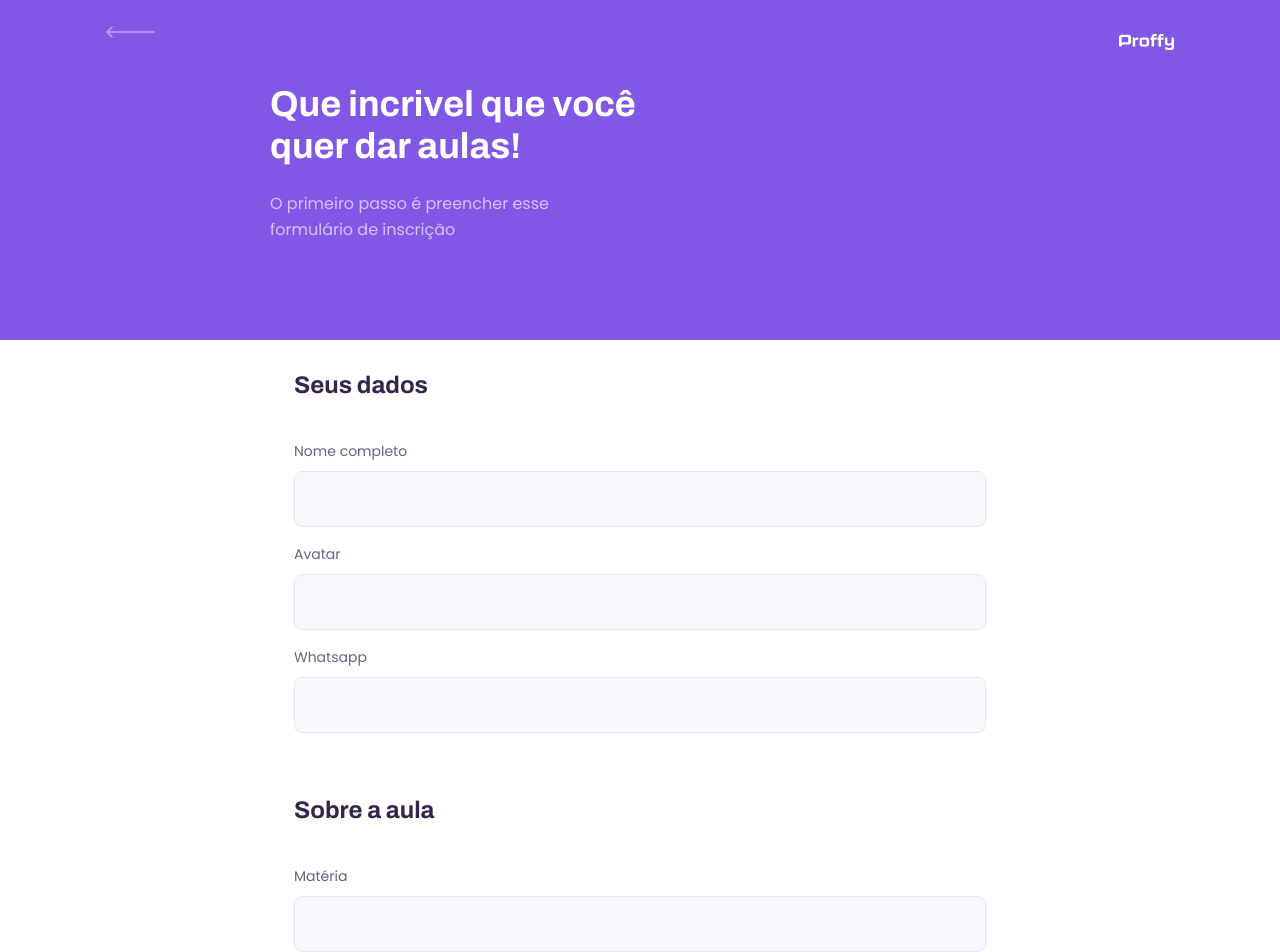
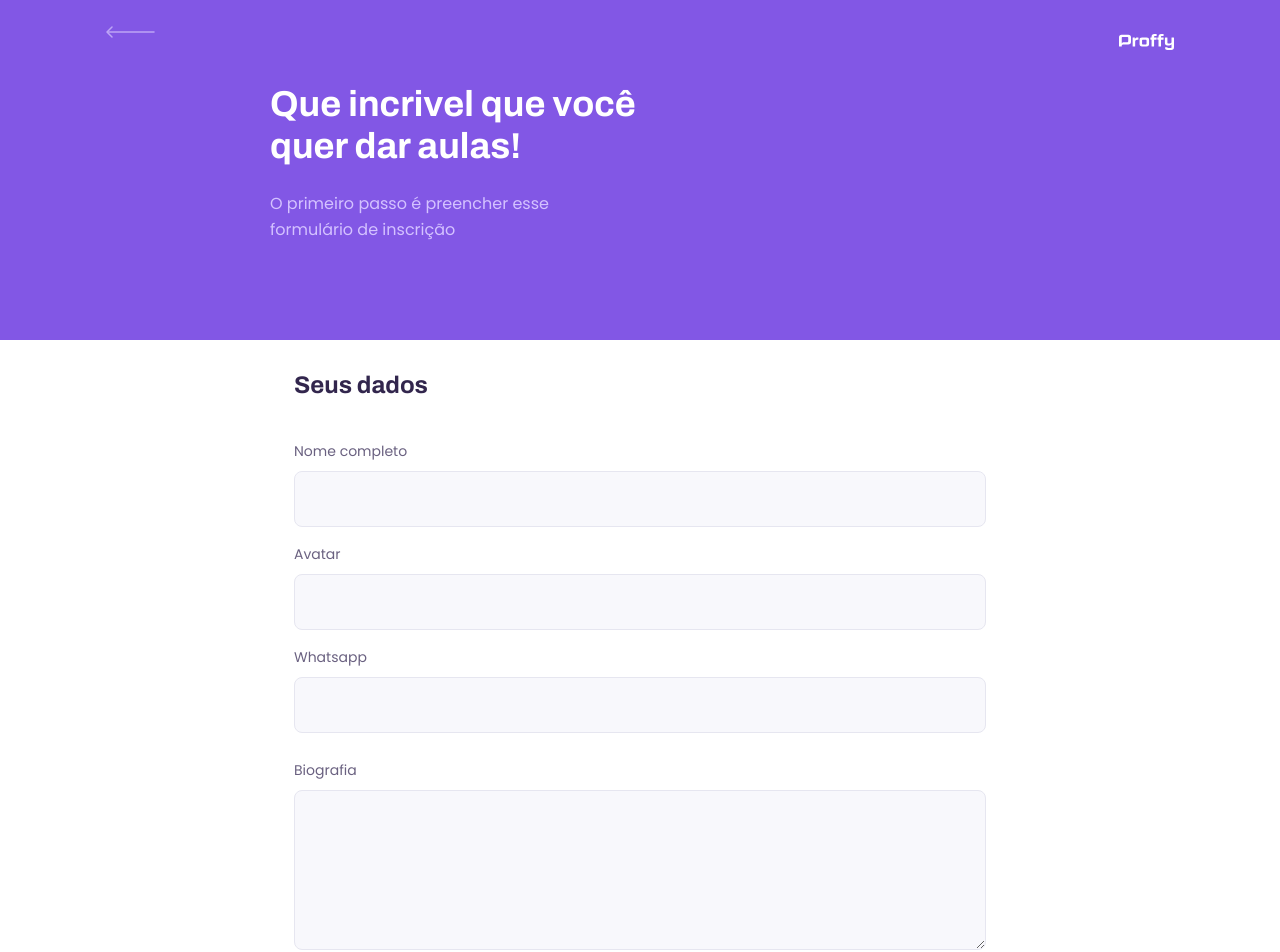
Before and after one commit to Eduardo-SO/Proffy, a React (Create React App) app in the folder web/: page /give-classes in a window 1280 px wide. Shown: the top 952 px of the page. Built offline with nearby package versions, Linux system fonts and the light colour scheme.

Commit message:
Create textarea component

```diff
--- a/web/src/components/Input/index.tsx
+++ b/web/src/components/Input/index.tsx
@@ -9,7 +9,7 @@
 
 const Input: React.FC<InputProps> = ({ label, name, ...rest }) => {
   return (
-    <Container>
+    <Container className="input-block">
       <label htmlFor={name}>{label}</label>
       <input id={name} {...rest}/>
     </Container>
--- /dev/null
+++ b/web/src/components/Textarea/index.tsx
@@ -0,0 +1,19 @@
+import React, { TextareaHTMLAttributes } from 'react';
+
+import { Container } from './styles';
+
+interface TextareaProps extends TextareaHTMLAttributes<HTMLTextAreaElement> {
+  name: string;
+  label: string;
+}
+
+const Textarea: React.FC<TextareaProps> = ({ label, name, ...rest }) => {
+  return (
+    <Container className="textarea-block">
+      <label htmlFor={name}>{label}</label>
+      <textarea id={name} {...rest}/>
+    </Container>
+  );
+}
+
+export default Textarea;
--- /dev/null
+++ b/web/src/components/Textarea/styles.ts
@@ -0,0 +1,49 @@
+import styled from 'styled-components';
+
+export const Container = styled.div`
+  position: relative;
+
+  & + & {
+    margin-top: 1.4rem;
+  }
+
+  label {
+    font-size: 1.4rem;
+  }
+
+  textarea {
+    width: 100%;
+    height: 16rem;
+    min-height: 8rem;
+    resize: vertical;
+
+    margin-top: .8rem;
+    padding: 1.2rem 1.6rem;
+    border-radius: .8rem;
+
+    background: var(--color-input-background);
+    border: 1px solid var(--color-line-in-white);
+
+    font: 1.6rem Archivo;
+  }
+
+  &:focus-within::after {
+    content: '';
+    bottom: 0.7rem;
+
+    position: absolute;
+    left: 1.6rem;
+    right: 1.6rem;
+
+    width: calc(100% - 3.2rem);
+    height: 2px;
+
+    background: var(--color-primary-light);
+  }
+
+  @media(min-width: 700px) {
+    & + div {
+      margin-top: 0rem;
+    }
+  }
+`;
--- a/web/src/pages/TeacherForm/index.tsx
+++ b/web/src/pages/TeacherForm/index.tsx
@@ -1,6 +1,7 @@
 import React from 'react';
 
 import PageHeader from '../../components/PageHeader';
+import Textarea from '../../components/Textarea';
 import Input from '../../components/Input';
 
 import warningIcon from '../../images/icons/warning.svg';
@@ -25,6 +26,7 @@
           <Input name="name" label="Nome completo" type="text" />
           <Input name="avatar" label="Avatar" type="text" />
           <Input name="whatsapp" label="Whatsapp" type="text" />
+          <Textarea name="bio" label="Biografia"/>
         </fieldset>
 
         <fieldset>
--- a/web/src/pages/TeacherForm/styles.ts
+++ b/web/src/pages/TeacherForm/styles.ts
@@ -40,6 +40,10 @@
       color: var(--color-text-title);
 
       font: 700 2.4rem Archivo;
+    }
+
+    .input-block + .textarea-block {
+      margin-top: 2.4rem;
     }
   }
 
```
